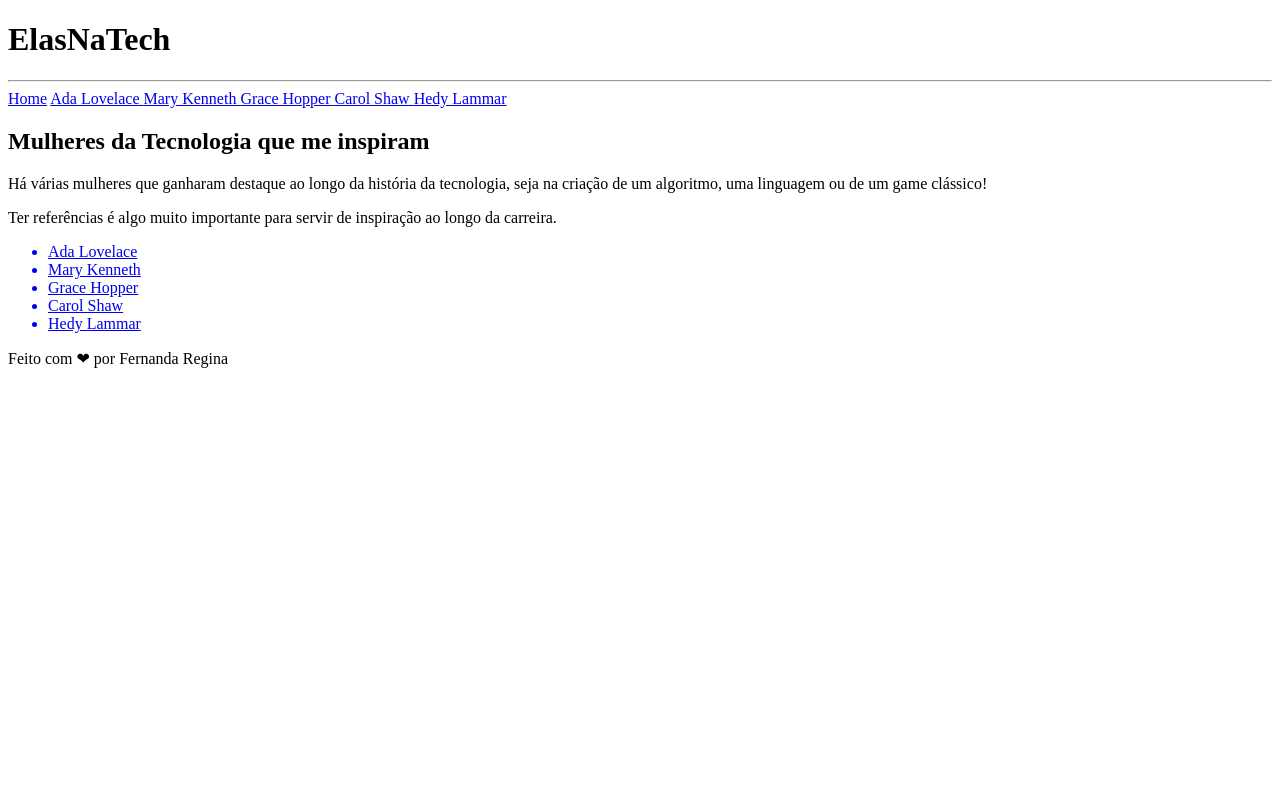
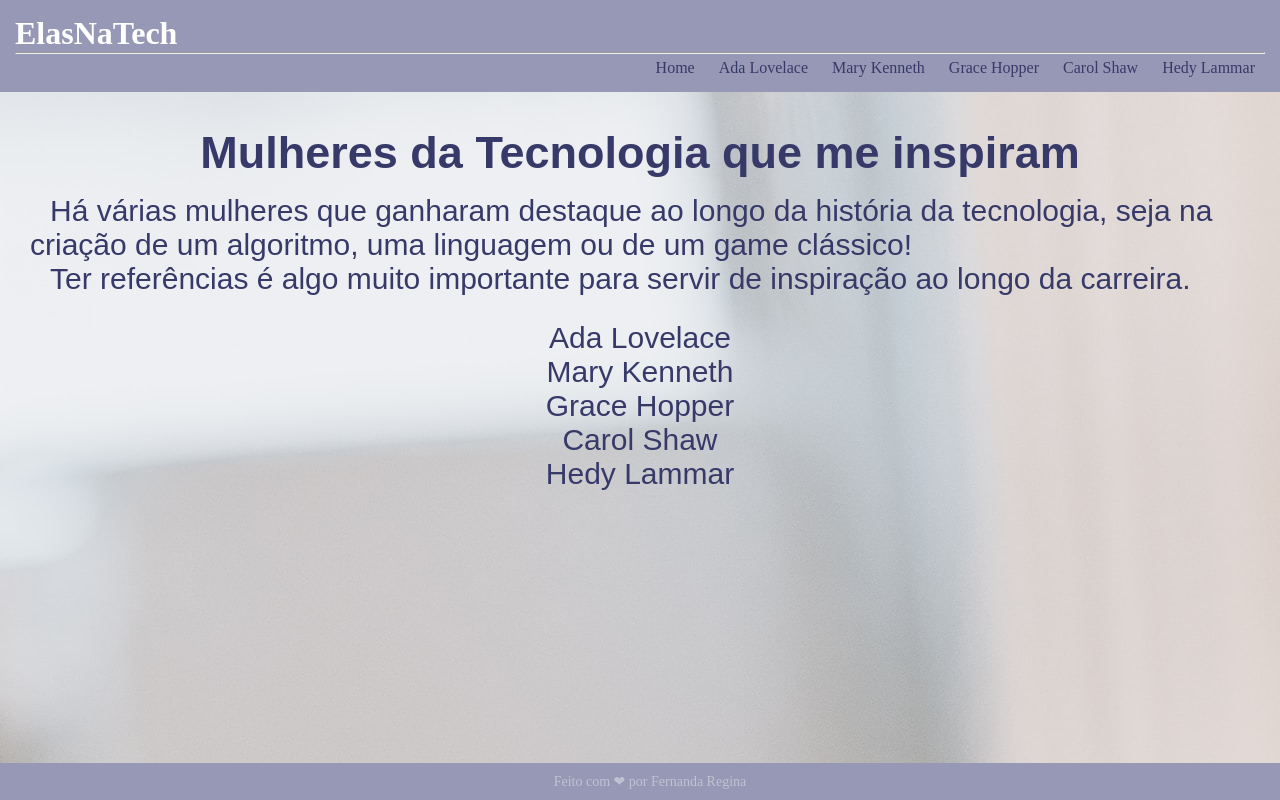
Before and after one commit to Fernandaregina/ElasNaTech, a plain HTML site: page index.html in a window 1280 px wide. Drawn offline with Linux system fonts and the light colour scheme; the site is published under a folder, as on GitHub Pages, so addresses that start at the root find nothing.

Commit message:
atualização localização paginas

```diff
--- a/index.html
+++ b/index.html
@@ -5,7 +5,7 @@
     <meta name="viewport" content="width=device-width, initial-scale=1.0">
     <title>Elas na Tech</title>
 
-    <link rel="stylesheet" href="/style.css">
+    <link rel="stylesheet" href="style.css">
 
 </head>
 <body>
@@ -15,19 +15,19 @@
             <hr>
             <nav >
                 <a class="navegacao" href="index.html">Home</a>
-                <a class="navegacao" href="/adalovelace.html">
+                <a class="navegacao" href="adalovelace.html">
                     Ada Lovelace
                 </a>
-                <a class="navegacao" href="/marykenneth.html">
+                <a class="navegacao" href="marykenneth.html">
                     Mary Kenneth
                 </a>
-                <a class="navegacao" href="/gracehopper.html">
+                <a class="navegacao" href="gracehopper.html">
                     Grace Hopper
                 </a>
-                <a class="navegacao" href="/carolshaw.html">
+                <a class="navegacao" href="carolshaw.html">
                     Carol Shaw
                 </a>
-                <a class="navegacao" href="/hedylammar.html">
+                <a class="navegacao" href="hedylammar.html">
                     Hedy Lammar
                 </a>
             </nav>
```
Also changed, not shown: adalovelace.html (+6 -6 lines), carolshaw.html (+6 -6 lines), gracehopper.html (+6 -6 lines), hedylammar.html (+6 -6 lines), marykenneth.html (+6 -6 lines).
